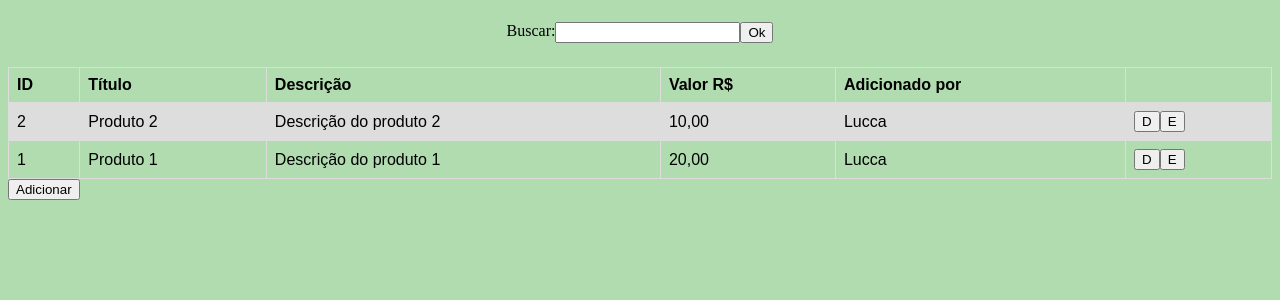
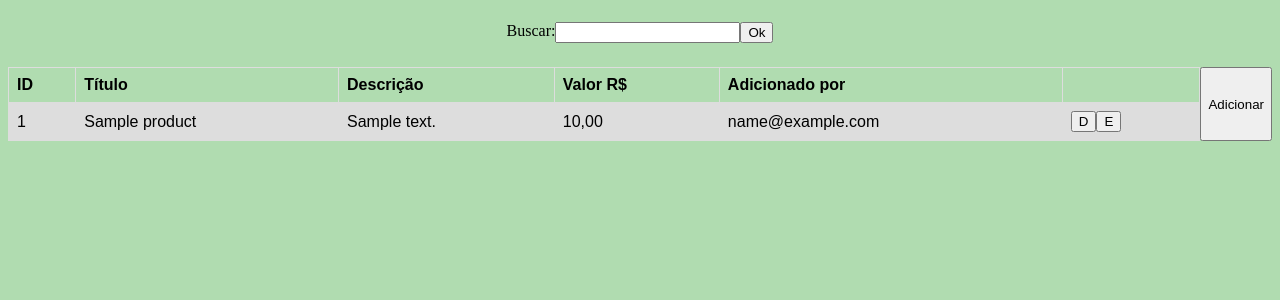
Before and after one commit to SrLucca/demand_now, a Django app: template cmcti/employees/templates/pages/adminPanel.html in a window 1280 px wide. Shown: the part 66-366 px from the top of the page. Run offline with Django 4.2, Linux system fonts and the light colour scheme; the template is opened without the code that fills it: most values are stand-ins (such as "Sample title", 1, 10 or a date in 2020).

Commit message:
Update adminPanel.html

```diff
--- a/cmcti/employees/templates/pages/adminPanel.html
+++ b/cmcti/employees/templates/pages/adminPanel.html
@@ -24,6 +24,8 @@
             <input type="text" id="search" class="search">
             <button type="submit">Ok</button>
         </form>
+        <form action="" method="post" id="newRegister">
+            {% csrf_token %}
             <table id="table">
                 <tr>
                     <th>ID</th>
@@ -33,24 +35,19 @@
                     <th>Adicionado por</th>
                     <th></th>
                 </tr>
+                {% for product in products %}
                     <tr>
-                <td>2</td>
-                <td>Produto 2</td>
-                <td>Descrição do produto 2</td>
+                        <td>{{product.id}}</td>
+                        <td>{{product.title}}</td>
+                        <td>{{product.description}}</td>
                         <td>10,00</td>
-                <td>Lucca</td>
+                        <td>{{product.users.email}}</td>
                         <td><button>D</button><button>E</button></td>
                     </tr>
-            <tr>
-                <td>1</td>
-                <td>Produto 1</td>
-                <td>Descrição do produto 1</td>
-                <td>20,00</td>
-                <td>Lucca</td>
-                <td><button>D</button><button>E</button></td>
-            </tr>
+                {% endfor %}
             </table>
-        <button onclick="newLine()">Adicionar</button>
+            <button type="button" onclick="newLine()">Adicionar</button>
+        </form>
     </div>
 </body>
 
@@ -76,7 +73,13 @@
         cell3.innerHTML = "<input type='text' id='search' class='search'>";
         cell4.innerHTML = "<input type='text' id='search' class='search'>";
         cell5.innerHTML = "<input type='text' id='search' class='search'>";
-        cell6.innerHTML = "<button>A</button>";
+        cell6.innerHTML = "<button onclick='submitForm()'>A</button>";
+
+    }
+
+    function submitForm(){
+
+        var form = document.getElementById('newRegister').submit();
     }
 
 </script>
```
Lines whose indentation alone changed are shown as unchanged.
